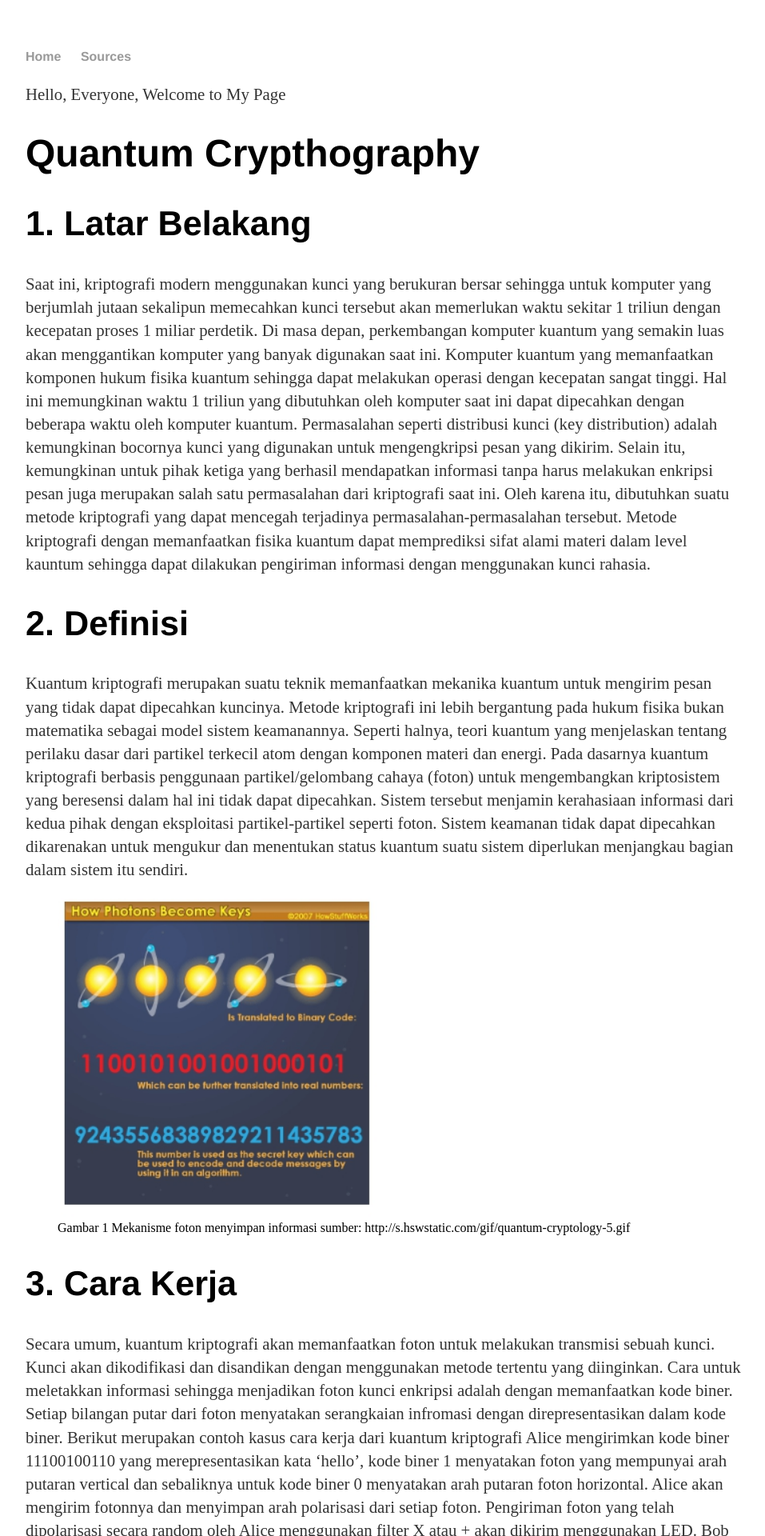
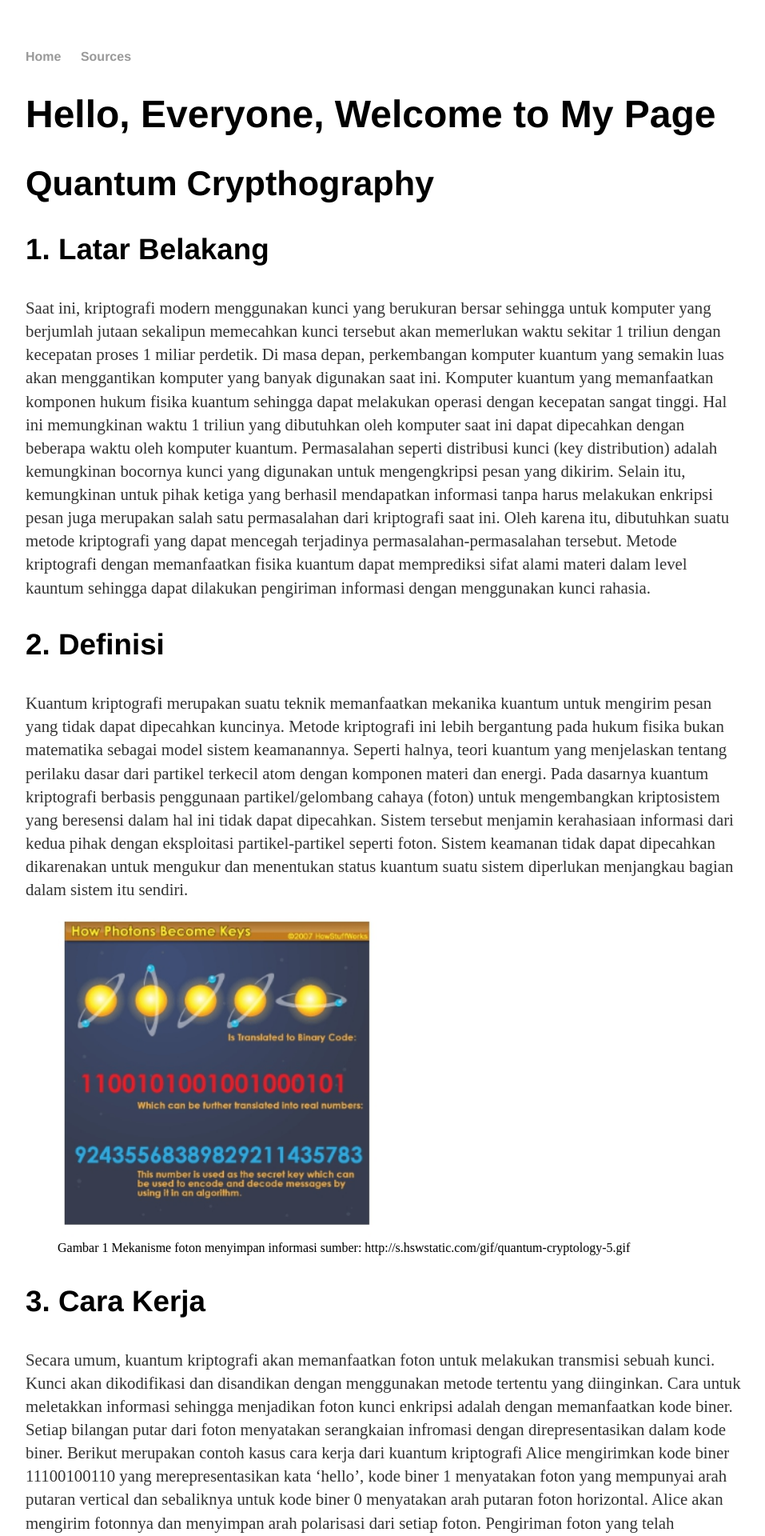
Before and after one commit to Kevin18liem/QuantumCryptography, a Jekyll site: the page built from index.html, in a window 1280 px wide. Shown: the top 1920 px of the page at 80% size, without its empty margins (160-1117 px from the left). Built offline with Jekyll 4.4.1, drawn with Linux system fonts in a browser that asks for light colours.

Commit message:
edit style

```diff
--- a/_layouts/default.html
+++ b/_layouts/default.html
@@ -11,7 +11,7 @@
   <body>
     <nav>
 <ul>
-<li><a href="/">Home</a></li>
+<li><a href="#">Home</a></li>
 <l1><a href="https://github.com/Kevin18liem/QuantumCryptography">Sources</a></l1>
 </ul>
     </nav>
--- a/index.html
+++ b/index.html
@@ -4,19 +4,19 @@ title: Quantum Cryptography
 ---
 
 <div class="blurb">
-	<p>Hello, Everyone,  Welcome to My Page</p>
-	<h1>Quantum Crypthography<h1>
-	<h2>1.	Latar Belakang</h2>
+	<h1>Hello, Everyone,  Welcome to My Page</h1>
+	<h2>Quantum Crypthography<h2>
+	<h3>1.	Latar Belakang</h3>
 	<p>Saat ini, kriptografi modern menggunakan kunci yang berukuran bersar sehingga untuk komputer yang berjumlah jutaan sekalipun memecahkan kunci tersebut akan memerlukan waktu sekitar 1 triliun dengan kecepatan proses 1 miliar perdetik. Di masa depan, perkembangan komputer kuantum yang semakin luas akan menggantikan komputer yang banyak digunakan saat ini. Komputer kuantum yang memanfaatkan komponen hukum fisika kuantum sehingga dapat melakukan operasi dengan kecepatan sangat tinggi. Hal ini memungkinan waktu 1 triliun yang dibutuhkan oleh komputer saat ini dapat dipecahkan dengan beberapa waktu oleh komputer kuantum.
 Permasalahan seperti distribusi kunci (key distribution) adalah kemungkinan bocornya kunci yang digunakan untuk mengengkripsi pesan yang dikirim. Selain itu, kemungkinan untuk pihak ketiga yang berhasil mendapatkan informasi tanpa harus melakukan enkripsi pesan juga merupakan salah satu permasalahan dari kriptografi saat ini. Oleh karena itu, dibutuhkan suatu metode kriptografi yang dapat mencegah terjadinya permasalahan-permasalahan tersebut. Metode kriptografi dengan memanfaatkan fisika kuantum dapat memprediksi sifat alami materi dalam level kauntum sehingga dapat dilakukan pengiriman informasi dengan menggunakan kunci rahasia.
  </p>
- <h2>2. Definisi </h2>
+ <h3>2. Definisi </h3>
  <p> Kuantum kriptografi merupakan suatu teknik memanfaatkan mekanika kuantum untuk mengirim pesan yang tidak dapat dipecahkan kuncinya. Metode kriptografi ini lebih bergantung pada hukum fisika bukan matematika sebagai model sistem keamanannya. Seperti halnya, teori kuantum yang menjelaskan tentang perilaku dasar dari partikel terkecil atom dengan komponen materi dan energi. Pada dasarnya kuantum kriptografi berbasis penggunaan partikel/gelombang cahaya (foton) untuk mengembangkan kriptosistem yang beresensi dalam hal ini tidak dapat dipecahkan. Sistem tersebut menjamin kerahasiaan informasi dari kedua pihak dengan eksploitasi partikel-partikel seperti foton. Sistem keamanan tidak dapat dipecahkan dikarenakan untuk mengukur dan menentukan status kuantum suatu sistem diperlukan menjangkau bagian dalam sistem itu sendiri.</p>
  <figure>
  <img src="images/Transformer_Photon.jpg" height="400" width="400">
  <figcaption>Gambar 1 Mekanisme foton menyimpan informasi sumber: http://s.hswstatic.com/gif/quantum-cryptology-5.gif </figcaption>
  </figure>
- <h2>3. Cara Kerja</h2>
+ <h3>3. Cara Kerja</h3>
  <p> Secara umum, kuantum kriptografi akan memanfaatkan foton untuk melakukan transmisi sebuah kunci. Kunci akan dikodifikasi dan disandikan dengan menggunakan metode tertentu yang diinginkan. Cara untuk meletakkan informasi sehingga menjadikan foton kunci enkripsi adalah dengan memanfaatkan kode biner. Setiap bilangan putar dari foton menyatakan serangkaian infromasi dengan direpresentasikan dalam kode biner.
 Berikut merupakan contoh kasus cara kerja dari kuantum kriptografi Alice mengirimkan kode biner 11100100110 yang merepresentasikan kata ‘hello’, kode biner 1 menyatakan foton yang mempunyai arah putaran vertical dan sebaliknya untuk kode biner 0 menyatakan arah putaran foton horizontal. Alice akan mengirim fotonnya dan menyimpan arah polarisasi dari setiap foton. Pengiriman foton yang telah dipolarisasi secara random oleh Alice menggunakan filter X atau + akan dikirim menggunakan LED. Bob sebagai penerima foton ini, akan menentukan polarisasi atau bilangan putar dari setiap foto menggunakan filter + atau X-nya. Oleh sebab itu dibutuhkan komunikasi antara Bob dan Alice untuk dilakukan konfirmasi terkait filter yang digunakan untuk setiap foton yang dikirim. Saat terdapat pihak ketiga yang berusaha mencari informasi dari komunikasi antara Bob dan Alice, orang tersebut tidak dapat menentukan urutan foton yang dikirimkan hanya berdasarkan informasi filter yang digunakan. Misal Alice mengirim foton / dan Bob mengonfirmasi menggunakan filter X. Jika Alice, menyatakan benar dan terdapat pihak ketiga yang telah mendengarkan percakapan mereka akan bingung sebab terdapat 2 kemungkinan bahwa foton bisa jadi / atau (). Bob dapat mengetahui apakah pengukurannya benar karena foton yang dimilikinya.
 </p>
@@ -25,9 +25,9 @@ Berikut merupakan contoh kasus cara kerja dari kuantum kriptografi Alice mengiri
 <figcaption>Gambar 2 mekansime perlindungan dari pihak ketiga sumber: http://s.hswstatic.com/gif/quantum-cryptology-6.gif</figcaption>
 </figure>
 
-<h2>4. Keuntungan</h2>
+<h3>4. Keuntungan</h3>
 <p> Salah satu tujuan dari kuantum kriptologi adalah menghindari terjadinya serangan pihak ketiga yang berhasil meinterupsi komunikasi rahasia kedua pihak dan melakukan sabotase terhadap infromasi yang dikirimkan. Serangan pihak ketiga dapat dilakukan dengan penyadapan telepon ataupun membaca email yang dilindungi. Sistem kuantum kriptografi memiliki keuntungan untuk kedua pihak mengetahui terjadinya perbedaan polarisasi atau terdapat pihak yang melakukan interupsi.</p>
-<h2>5. Kelemahan</h2>
+<h3>5. Kelemahan</h3>
 <p1>
  <ul>
    <li>Panjang pesan yang dapat dikirim terbatas atau pendek. Hal ini disebabkan sistem yang berjalan dalam skala kuantum memiliki kerawanan yang tinggi terkait polarisasi dari foton. Sebuah bilangan putar dari foton dapat berubah ketika bertabrakan dengan partikel lainnya. Oleh sebab itu, pesan yang disampaikan mungkin akan berubah akibat polarisasi yang tidak sesuai dengan keadaan awal. Kelemahan ini juga berbanding lurus dengan jarak tempuh dari foton yang membawa pesan biner, semakin besar maka kemungkinan untuk bertemu dengan partikel lain menjadi semkain besar.</li>
@@ -35,7 +35,7 @@ Berikut merupakan contoh kasus cara kerja dari kuantum kriptografi Alice mengiri
    <li>Kuantum kriptografi tidak dapat membedakan antara noise dan penyadapan informasi. Pihak ketiga dapat mengirimkan banyak sinyal error kepada pihak penerima pesan sehingga mengakibatkan kedua belah pihak untuk mentoleransi error tersebut dengan menganggapnya sebagai noise. Hal ini akan meningkatkan peluang untuk dilakukan penyadapan oleh pihak ketiga diantara komunikasi kedua belah pihak.</li>
    </ul>
 </pp>
-<h2>6. Quantum Key Distribution (Distribusi kunci kuantum) </h2>
+<h3>6. Quantum Key Distribution (Distribusi kunci kuantum) </h3>
 <p> Distribusi kunci kuantum merupakan aplikasi dari kuantum kriptografi yang menggunakan kunci yang dibagikan diantara 2 pihak tanpa ada pihak ketiga yang dapat mengerti arti dari kunci tersebut walaupun pihak ketiga tersebut berhasil menyadap komunikasi diantara keduanya. Kemampuan dari distribusi kunci kuantum adalah mampu mendeteksi keberadaan dari pihak ketiga yang berusaha mendapatkan pesan tersebut. QKD (Quantum Key Distribution) memiliki sistem keamanan yang berbasis pada teori informasi dan Forward Secrecy (Protokol keamanan komunikasi). QKD digunakan untuk memproduksi dan mendistribusikan sebauh kunci serta menjamin bahwa kunci yang didistribusikan tetap rahasia dan aman.
 QKD memanfaatkan sebuah saluran transmisi untuk mengirim partikel-partikel foton dari kedua belah pihak. Saluran tersebut dapat berupa fiber optik atau komunikasi satelit. Foton yang dikirim akan mengandung informasi-informasi yang akan digunakan untuk membuat kunci. Informasi tersebut secara umum merupakan bilangan acak yang tidak dapat diprediksi oleh pihak ketiga. Setelah transmisi, kedua pihak akan melakukan perbandingan informasi untuk kunci untuk menentukan apakah terdapat penyimpangan dikarena pihak ketiga. Oleh karena itu, QKD memerlukan autentikasi publik agar dapat memastikan saat terjadi komunikasi dari dua pihak, mereka berbicara langsung dengan orang yang benar.</p>
 <figure>
```
